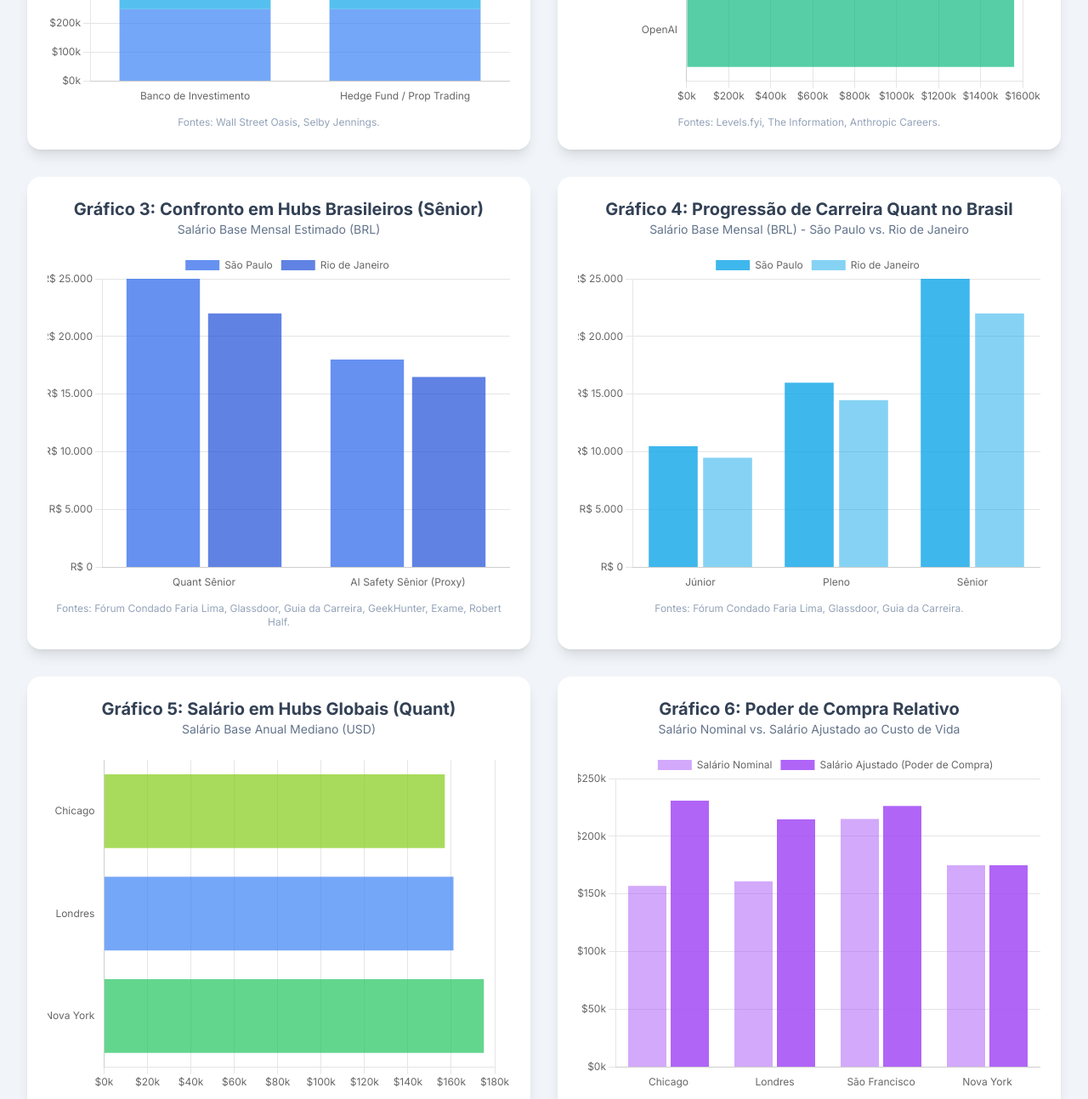
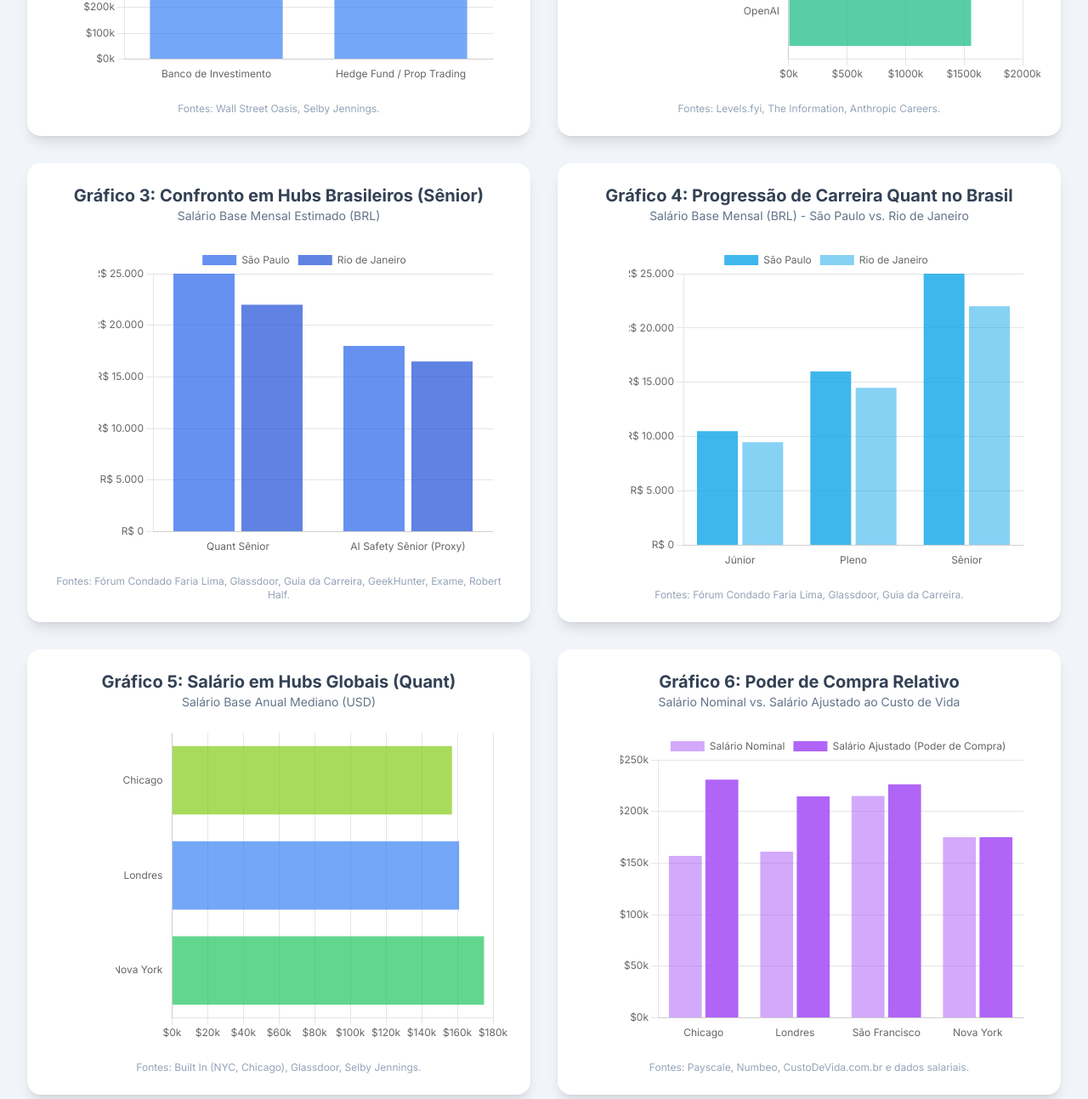
Before and after one commit to AdreXavier/Quant_AiSafety, a plain HTML site: page index.html in a window 1280 px wide. Shown: the part 520-1813 px from the top of the page at 85% size. Drawn offline with nearby package versions, Linux system fonts and the light colour scheme.

Commit message:
Update index.html

```diff
--- a/index.html
+++ b/index.html
@@ -10,11 +10,6 @@
     <style>
         body {
             font-family: 'Inter', sans-serif;
-        }
-        .chart-container {
-            position: relative;
-            height: 400px;
-            width: 100%;
         }
     </style>
 </head>
@@ -29,63 +24,87 @@
         <div class="grid grid-cols-1 lg:grid-cols-2 gap-8">
 
             <!-- Gráfico 1: O Impacto do Bônus (Quant) -->
-            <div class="bg-white p-6 rounded-2xl shadow-lg">
+            <div class="bg-white p-6 rounded-2xl shadow-lg flex flex-col h-full">
+                <div>
                     <h2 class="text-xl font-bold text-slate-700 text-center">Gráfico 1: O Impacto do Bônus na Remuneração Quant</h2>
                     <p class="text-sm text-slate-500 text-center mb-4">Comparativo de estrutura salarial (Sênior Global, USD)</p>
-                <div class="chart-container">
+                </div>
+                <div class="relative flex-grow w-full h-80 sm:h-96">
                     <canvas id="bonusChart"></canvas>
                 </div>
-                <p class="text-center text-xs text-slate-400 mt-3">Fontes: Wall Street Oasis, Selby Jennings.</p>
+                <div class="mt-3">
+                    <p class="text-center text-xs text-slate-400">Fontes: Wall Street Oasis, Selby Jennings.</p>
+                </div>
             </div>
 
             <!-- Gráfico 2: Remuneração nos Laboratórios de Elite de IA -->
-            <div class="bg-white p-6 rounded-2xl shadow-lg">
+            <div class="bg-white p-6 rounded-2xl shadow-lg flex flex-col h-full">
+                <div>
                     <h2 class="text-xl font-bold text-slate-700 text-center">Gráfico 2: Remuneração nos Laboratórios de Elite de IA</h2>
                      <p class="text-sm text-slate-500 text-center mb-4">Compensação Total Anual Mediana (Global, USD)</p>
-                <div class="chart-container">
+                </div>
+                <div class="relative flex-grow w-full h-80 sm:h-96">
                     <canvas id="aiLabsChart"></canvas>
                 </div>
-                <p class="text-center text-xs text-slate-400 mt-3">Fontes: Levels.fyi, The Information, Anthropic Careers.</p>
+                <div class="mt-3">
+                    <p class="text-center text-xs text-slate-400">Fontes: Levels.fyi, The Information, Anthropic Careers.</p>
+                </div>
             </div>
 
             <!-- Gráfico 3: Confronto em Hubs Brasileiros (Sênior) -->
-            <div class="bg-white p-6 rounded-2xl shadow-lg">
+            <div class="bg-white p-6 rounded-2xl shadow-lg flex flex-col h-full">
+                <div>
                     <h2 class="text-xl font-bold text-slate-700 text-center">Gráfico 3: Confronto em Hubs Brasileiros (Sênior)</h2>
                     <p class="text-sm text-slate-500 text-center mb-4">Salário Base Mensal Estimado (BRL)</p>
-                <div class="chart-container">
+                </div>
+                <div class="relative flex-grow w-full h-80 sm:h-96">
                     <canvas id="brazilHubsChart"></canvas>
                 </div>
-                <p class="text-center text-xs text-slate-400 mt-3">Fontes: Fórum Condado Faria Lima, Glassdoor, Guia da Carreira, GeekHunter, Exame, Robert Half.</p>
+                <div class="mt-3">
+                    <p class="text-center text-xs text-slate-400">Fontes: Fórum Condado Faria Lima, Glassdoor, Guia da Carreira, GeekHunter, Exame, Robert Half.</p>
+                </div>
             </div>
 
             <!-- Gráfico 4: Progressão de Carreira Quant no Brasil -->
-            <div class="bg-white p-6 rounded-2xl shadow-lg">
+            <div class="bg-white p-6 rounded-2xl shadow-lg flex flex-col h-full">
+                <div>
                     <h2 class="text-xl font-bold text-slate-700 text-center">Gráfico 4: Progressão de Carreira Quant no Brasil</h2>
                     <p class="text-sm text-slate-500 text-center mb-4">Salário Base Mensal (BRL) - São Paulo vs. Rio de Janeiro</p>
-                <div class="chart-container">
+                </div>
+                <div class="relative flex-grow w-full h-80 sm:h-96">
                     <canvas id="quantBrazilProgressionChart"></canvas>
                 </div>
-                <p class="text-center text-xs text-slate-400 mt-3">Fontes: Fórum Condado Faria Lima, Glassdoor, Guia da Carreira.</p>
+                <div class="mt-3">
+                    <p class="text-center text-xs text-slate-400">Fontes: Fórum Condado Faria Lima, Glassdoor, Guia da Carreira.</p>
+                </div>
             </div>
 
             <!-- Gráfico 5: Comparativo Salarial em Hubs Globais (Quant) -->
-            <div class="bg-white p-6 rounded-2xl shadow-lg">
+            <div class="bg-white p-6 rounded-2xl shadow-lg flex flex-col h-full">
+                <div>
                     <h2 class="text-xl font-bold text-slate-700 text-center">Gráfico 5: Salário em Hubs Globais (Quant)</h2>
                     <p class="text-sm text-slate-500 text-center mb-4">Salário Base Anual Mediano (USD)</p>
-                <div class="chart-container">
+                </div>
+                <div class="relative flex-grow w-full h-80 sm:h-96">
                     <canvas id="globalHubsChart"></canvas>
                 </div>
-                <p class="text-center text-xs text-slate-400 mt-3">Fontes: Built In (NYC, Chicago), Glassdoor, Selby Jennings.</p>
+                <div class="mt-3">
+                    <p class="text-center text-xs text-slate-400">Fontes: Built In (NYC, Chicago), Glassdoor, Selby Jennings.</p>
+                </div>
             </div>
 
             <!-- Gráfico 6: Poder de Compra Relativo -->
-            <div class="bg-white p-6 rounded-2xl shadow-lg">
+            <div class="bg-white p-6 rounded-2xl shadow-lg flex flex-col h-full">
+                <div>
                     <h2 class="text-xl font-bold text-slate-700 text-center">Gráfico 6: Poder de Compra Relativo</h2>
                     <p class="text-sm text-slate-500 text-center mb-4">Salário Nominal vs. Salário Ajustado ao Custo de Vida</p>
-                <div class="chart-container">
+                </div>
+                <div class="relative flex-grow w-full h-80 sm:h-96">
                     <canvas id="purchasingPowerChart"></canvas>
                 </div>
-                <p class="text-center text-xs text-slate-400 mt-3">Fontes: Payscale, Numbeo, CustoDeVida.com.br e dados salariais.</p>
+                <div class="mt-3">
+                    <p class="text-center text-xs text-slate-400">Fontes: Payscale, Numbeo, CustoDeVida.com.br e dados salariais.</p>
+                </div>
             </div>
 
         </div>
@@ -99,6 +118,7 @@
         Chart.defaults.plugins.tooltip.bodyFont.size = 12;
         Chart.defaults.plugins.tooltip.padding = 10;
         Chart.defaults.plugins.tooltip.cornerRadius = 6;
+        Chart.defaults.maintainAspectRatio = false;
 
         // Função para formatar como moeda
         const formatCurrency = (value, currency = 'USD') => new Intl.NumberFormat('pt-BR', { style: 'currency', currency, minimumFractionDigits: 0 }).format(value);
@@ -120,7 +140,7 @@
                 }]
             },
             options: {
-                responsive: true, maintainAspectRatio: false,
+                layout: { padding: { left: 40, right: 20, top: 10, bottom: 10 } },
                 scales: {
                     x: { stacked: true, grid: { display: false } },
                     y: { stacked: true, ticks: { callback: (value) => '$' + (value / 1000) + 'k' } }
@@ -142,7 +162,8 @@
                 }]
             },
             options: {
-                responsive: true, maintainAspectRatio: false, indexAxis: 'y',
+                indexAxis: 'y',
+                layout: { padding: { left: 120, right: 20, top: 10, bottom: 10 } }, // FIX DEFINITIVO
                 scales: { x: { ticks: { callback: (value) => '$' + (value / 1000) + 'k' } }, y: { grid: { display: false } } },
                 plugins: { legend: { display: false }, tooltip: { callbacks: { label: (context) => `Total: ${formatCurrency(context.raw)}` } } }
             }
@@ -165,7 +186,7 @@
                 }]
             },
             options: {
-                responsive: true, maintainAspectRatio: false,
+                layout: { padding: { left: 60, right: 20, top: 10, bottom: 10 } }, // FIX DEFINITIVO
                 scales: { y: { ticks: { callback: (value) => formatCurrency(value, 'BRL') } }, x: { grid: { display: false } } },
                 plugins: { tooltip: { callbacks: { label: (context) => `${context.dataset.label}: ${formatCurrency(context.raw, 'BRL')}` } } }
             }
@@ -188,7 +209,7 @@
                 }]
             },
             options: {
-                responsive: true, maintainAspectRatio: false,
+                layout: { padding: { left: 60, right: 20, top: 10, bottom: 10 } }, // FIX DEFINITIVO
                 scales: { y: { ticks: { callback: (value) => formatCurrency(value, 'BRL') } }, x: { grid: { display: false } } },
                 plugins: { tooltip: { callbacks: { label: (context) => `${context.dataset.label}: ${formatCurrency(context.raw, 'BRL')}` } } }
             }
@@ -207,7 +228,8 @@
                 }]
             },
             options: {
-                responsive: true, maintainAspectRatio: false, indexAxis: 'y',
+                indexAxis: 'y',
+                layout: { padding: { left: 80, right: 20, top: 10, bottom: 10 } }, // FIX DEFINITIVO
                 scales: { x: { ticks: { callback: (value) => '$' + (value / 1000) + 'k' } }, y: { grid: { display: false } } },
                 plugins: { legend: { display: false }, tooltip: { callbacks: { label: (context) => `Mediana: ${formatCurrency(context.raw)}` } } }
             }
@@ -230,7 +252,7 @@
                 }]
             },
             options: {
-                responsive: true, maintainAspectRatio: false,
+                layout: { padding: { left: 50, right: 20, top: 10, bottom: 10 } }, // FIX DEFINITIVO
                 scales: { y: { ticks: { callback: (value) => '$' + (value / 1000) + 'k' } }, x: { grid: { display: false } } },
                 plugins: { tooltip: { callbacks: { label: (context) => `${context.dataset.label}: ${formatCurrency(context.raw)}` } } }
             }
```
Lines whose indentation alone changed are shown as unchanged.
